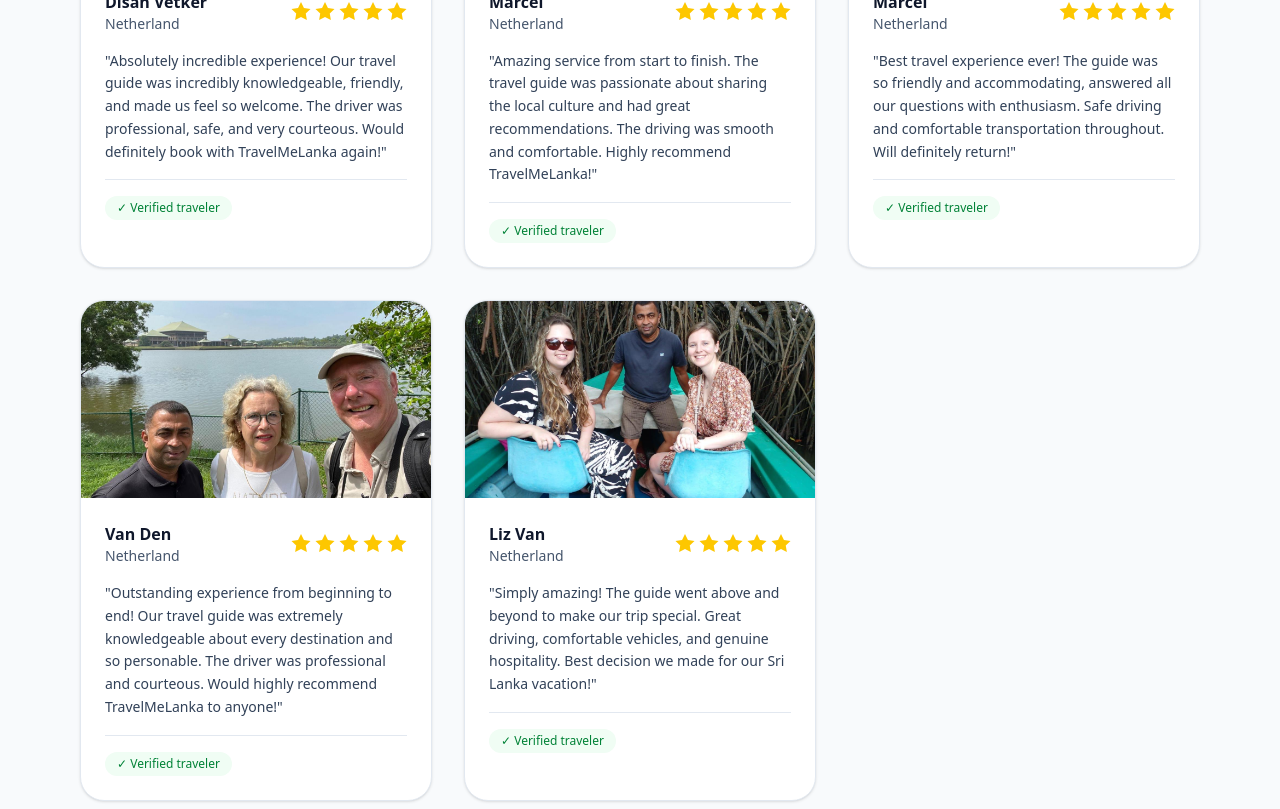
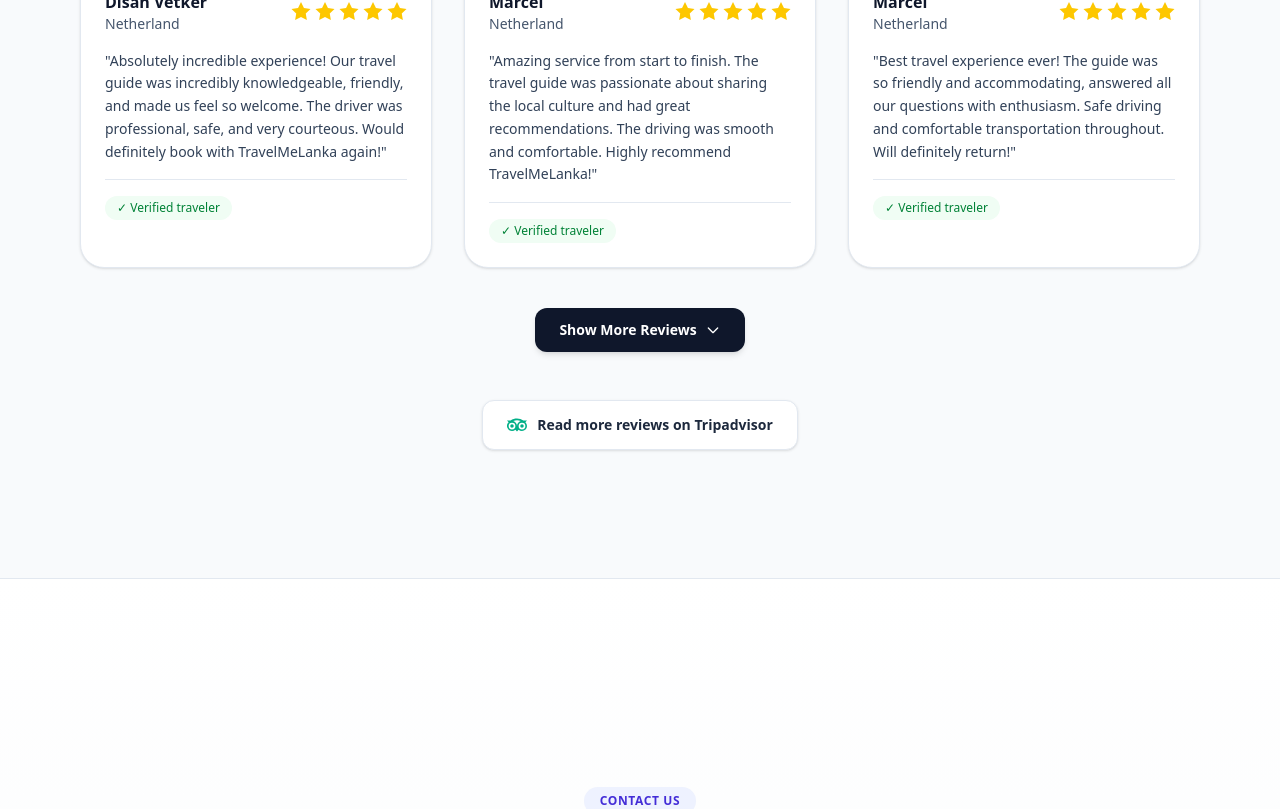
Before and after one commit to thilina-dev22/TravelMe, a React (Vite) app: page / in a window 1280 px wide. Shown: the part 3923-4732 px from the top of the page. Built offline with nearby package versions, Linux system fonts and the light colour scheme.

Commit message:
feat: add ReviewsSection component with toggleable customer testimonials

```diff
--- a/src/components/home/ReviewsSection.tsx
+++ b/src/components/home/ReviewsSection.tsx
@@ -1,3 +1,4 @@
+import { useState } from 'react'
 import { ScrollReveal } from '../ScrollReveal'
 import img1 from '../../assets/bg/1.jpg'
 import img2 from '../../assets/bg/2.jpg'
@@ -52,6 +53,9 @@ const reviews: Review[] = [
 ]
 
 export function ReviewsSection() {
+  const [isExpanded, setIsExpanded] = useState(false)
+  const displayedReviews = isExpanded ? reviews : reviews.slice(0, 3)
+
   return (
     <section id="reviews" className="border-t border-slate-100 bg-slate-50/50 py-20 sm:py-32">
       <div className="mx-auto max-w-6xl px-4">
@@ -72,7 +76,7 @@ export function ReviewsSection() {
 
         <ScrollReveal>
           <div className="grid gap-8 md:grid-cols-3">
-            {reviews.map((review) => (
+            {displayedReviews.map((review) => (
               <article
                 key={`${review.name}-${review.image}`}
                 className="group relative overflow-hidden rounded-3xl border border-slate-200 bg-white shadow-sm transition hover:-translate-y-1 hover:border-slate-300 hover:shadow-md"
@@ -120,8 +124,30 @@ export function ReviewsSection() {
           </div>
         </ScrollReveal>
 
+        {reviews.length > 3 && (
+          <ScrollReveal>
+            <div className="mt-10 text-center">
+              <button
+                onClick={() => setIsExpanded(!isExpanded)}
+                className="inline-flex items-center gap-2 rounded-xl bg-slate-900 px-6 py-3 text-sm font-semibold text-white shadow-md hover:bg-slate-800 hover:shadow-lg hover:scale-105 active:scale-95 transition-all duration-300 cursor-pointer"
+              >
+                {isExpanded ? 'Show Less' : 'Show More Reviews'}
+                <svg
+                  className={`h-4 w-4 transition-transform duration-300 ${isExpanded ? 'rotate-180' : ''}`}
+                  fill="none"
+                  viewBox="0 0 24 24"
+                  stroke="currentColor"
+                  strokeWidth={2}
+                >
+                  <path strokeLinecap="round" strokeLinejoin="round" d="M19 9l-7 7-7-7" />
+                </svg>
+              </button>
+            </div>
+          </ScrollReveal>
+        )}
+
         <ScrollReveal>
-          <div className="mt-16 text-center">
+          <div className="mt-12 text-center">
             <a
               href="https://share.google/Hici2yTZee0BNCcAw"
               target="_blank"
```
